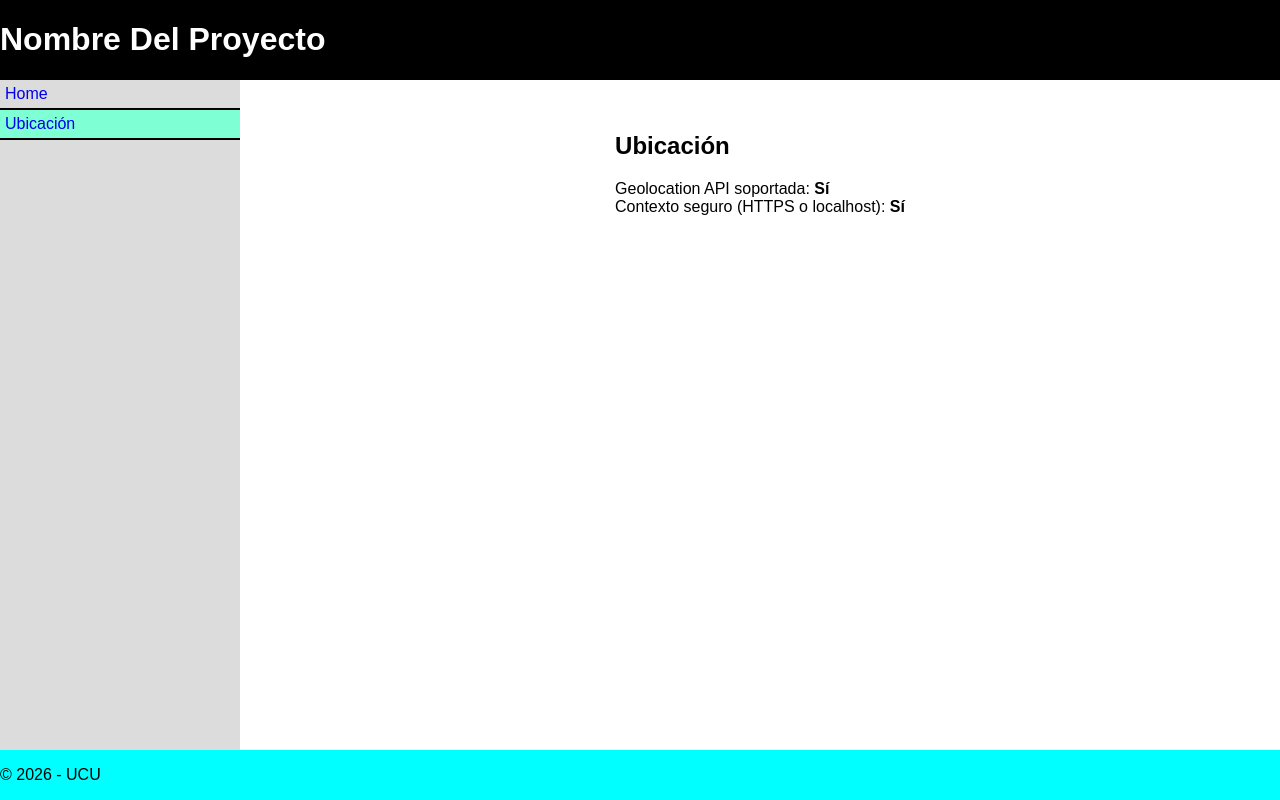
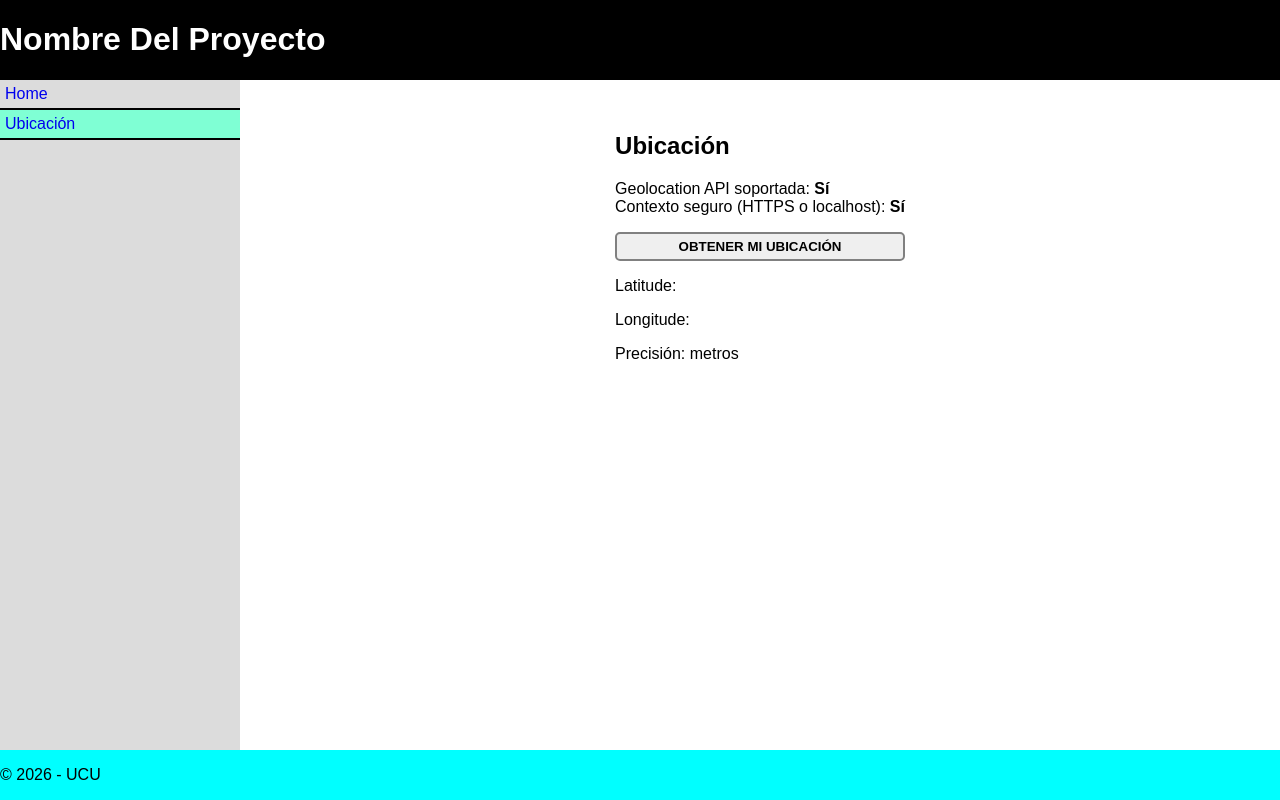
Before and after one commit to Nickggz/presentacion, an Angular app in the folder front/: page /ubicacion in a window 1280 px wide. Built offline with nearby package versions, Linux system fonts and the light colour scheme.

Commit message:
getCurrentPosition

```diff
--- a/front/src/app/pages/ubicacion/ubicacion.page.html
+++ b/front/src/app/pages/ubicacion/ubicacion.page.html
@@ -1,6 +1,18 @@
 <h2>Ubicación</h2>
 
 <ul class="chequeos">
-  <li>Geolocation API soportada: <strong>{{ soportada ? 'Sí' : 'No' }}</strong></li>
-  <li>Contexto seguro (HTTPS o localhost): <strong>{{ contextoSeguro ? 'Sí' : 'No' }}</strong></li>
+  <li>
+    Geolocation API soportada: <strong>{{ soportada ? 'Sí' : 'No' }}</strong>
+  </li>
+  <li>
+    Contexto seguro (HTTPS o localhost): <strong>{{ contextoSeguro ? 'Sí' : 'No' }}</strong>
+  </li>
 </ul>
+
+<button (click)="obtenerUbicacion()">Obtener mi ubicación</button>
+
+@if (latitude !== null && longitude !== null) {
+  <p>Latitude: {{ latitude() }}</p>
+  <p>Longitude: {{ longitude() }}</p>
+  <p>Precisión: {{ accuracy() }} metros</p>
+}
--- a/front/src/app/pages/ubicacion/ubicacion.page.ts
+++ b/front/src/app/pages/ubicacion/ubicacion.page.ts
@@ -1,4 +1,4 @@
-import { Component } from '@angular/core';
+import { Component, signal } from '@angular/core';
 
 @Component({
   imports: [],
@@ -12,6 +12,27 @@ export class UbicacionPage {
 
   // La API solo funciona en contexto seguro: HTTPS o localhost
   public readonly contextoSeguro = window.isSecureContext;
+
+  public latitude = signal<number | null>(null);
+  public longitude = signal<number | null>(null);
+  public accuracy = signal<number | null>(null);
+
+  public obtenerUbicacion(): void {
+    navigator.geolocation.getCurrentPosition(
+      (posicion: GeolocationPosition) => {
+        this.latitude.set(posicion.coords.latitude);
+        this.longitude.set(posicion.coords.longitude);
+        this.accuracy.set(posicion.coords.accuracy);
+
+        console.log(posicion.coords.latitude);
+        console.log(posicion.coords.longitude);
+        console.log(posicion.coords.accuracy);
+      },
+      (error: GeolocationPositionError) => {
+        console.error('Error obteniendo ubicación:', error.message);
+      },
+    );
+  }
 }
 
 export default UbicacionPage;
```
